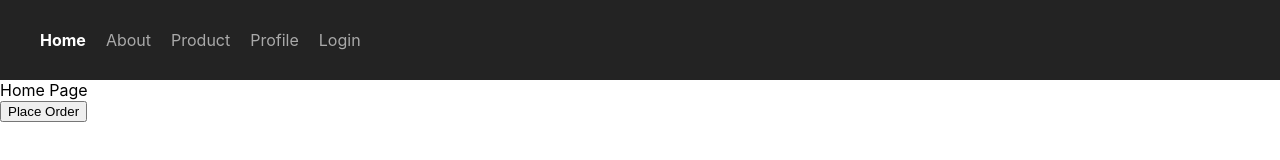
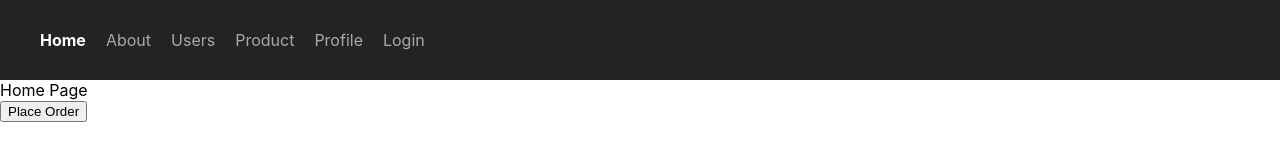
Before and after one commit to hardikd-zignuts/React-Router-Tutorial, a React (Create React App) app: page / in a window 1280 px wide. Shown: the top 160 px of the page. Built offline with nearby package versions, Linux system fonts and the light colour scheme.

Commit message:
Add User Routes in navbar

```diff
--- a/src/components/Navbar.jsx
+++ b/src/components/Navbar.jsx
@@ -19,6 +19,9 @@ const Navbar = () => {
       <NavLink style={navLinkStyles} to="/about">
         About
       </NavLink>
+      <NavLink style={navLinkStyles} to="/users">
+        Users
+      </NavLink>
       <NavLink style={navLinkStyles} to="/product">
         Product
       </NavLink>
```
Also changed, not shown: 1 other file (tests, documents, lock files or other folders).
